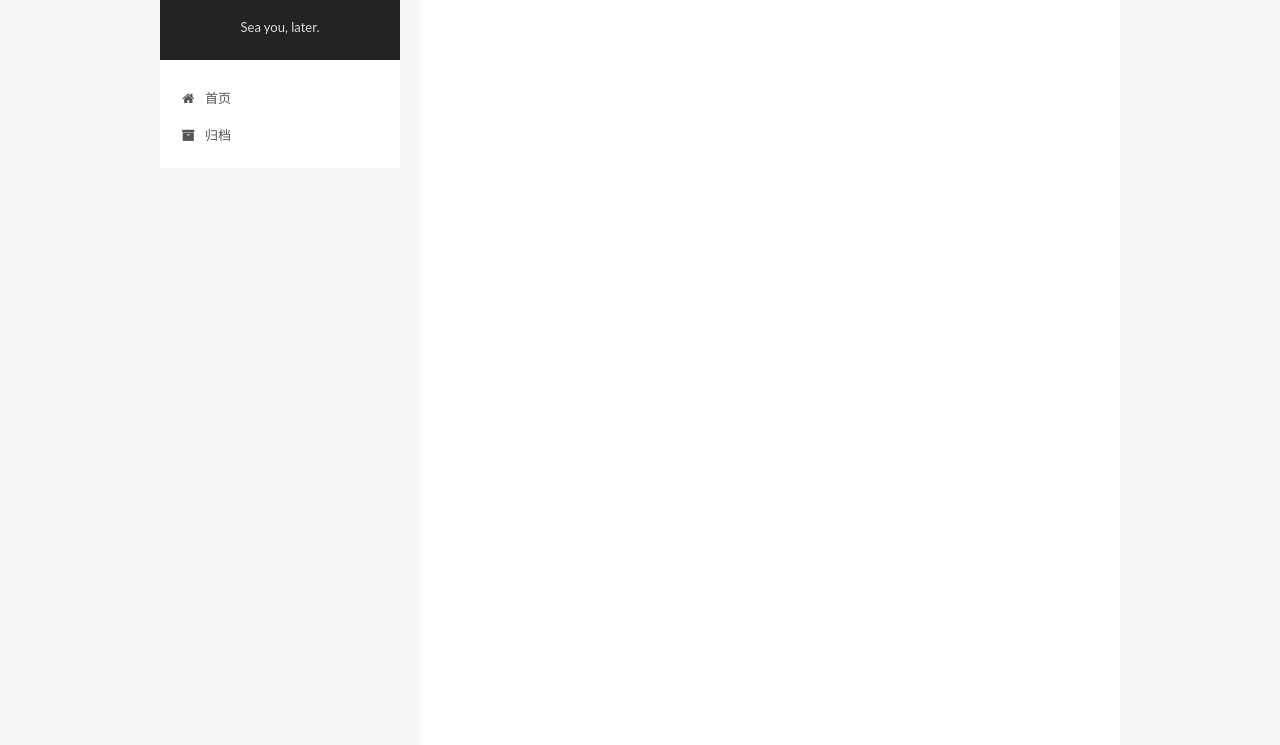
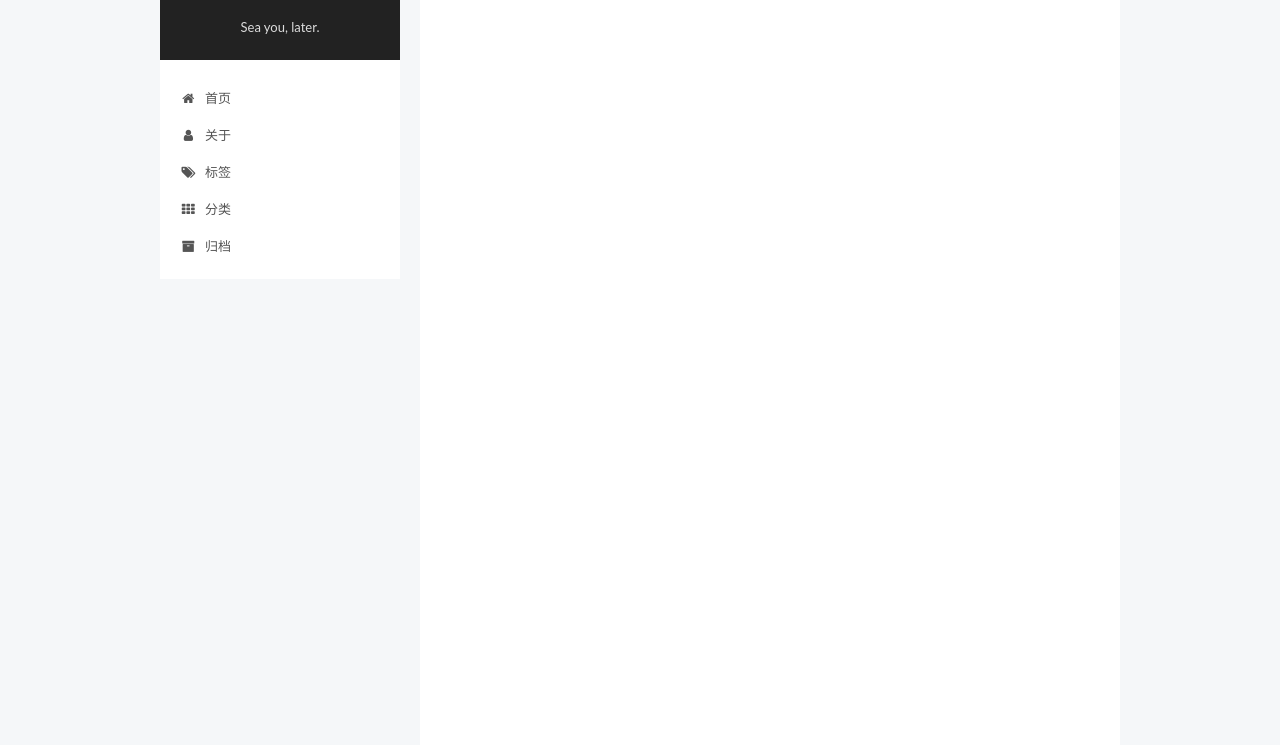
Before and after one commit to EthanPan28/EthanPan28.github.io, a plain HTML site: page 2019/07/18/hello-world/index.html in a window 1280 px wide. Shown: the part 55-800 px from the top of the page. Drawn offline with Linux system fonts and the light colour scheme; no server answers.

Commit message:
Site updated: 2019-07-18 17:56:00

```diff
--- a/2019/07/18/hello-world/index.html
+++ b/2019/07/18/hello-world/index.html
@@ -186,6 +186,36 @@
               <i class="menu-item-icon fa fa-fw fa-home"></i> <br>
 
             首页
+          </a>
+        </li>
+
+
+        <li class="menu-item menu-item-about">
+          <a href="/about/" rel="section">
+
+              <i class="menu-item-icon fa fa-fw fa-user"></i> <br>
+
+            关于
+          </a>
+        </li>
+
+
+        <li class="menu-item menu-item-tags">
+          <a href="/tags/" rel="section">
+
+              <i class="menu-item-icon fa fa-fw fa-tags"></i> <br>
+
+            标签
+          </a>
+        </li>
+
+
+        <li class="menu-item menu-item-categories">
+          <a href="/categories/" rel="section">
+
+              <i class="menu-item-icon fa fa-fw fa-th"></i> <br>
+
+            分类
           </a>
         </li>
 
```
Also changed, not shown: archives/2019/07/index.html (+30 -0 lines), archives/2019/index.html (+30 -0 lines), archives/index.html (+30 -0 lines), index.html (+30 -0 lines).
